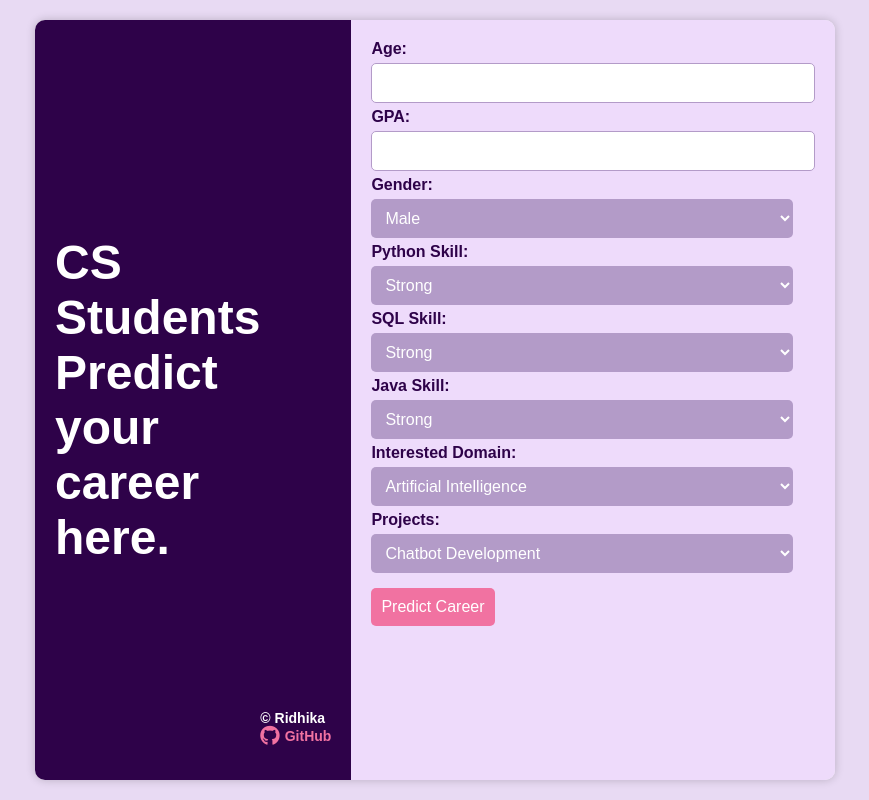
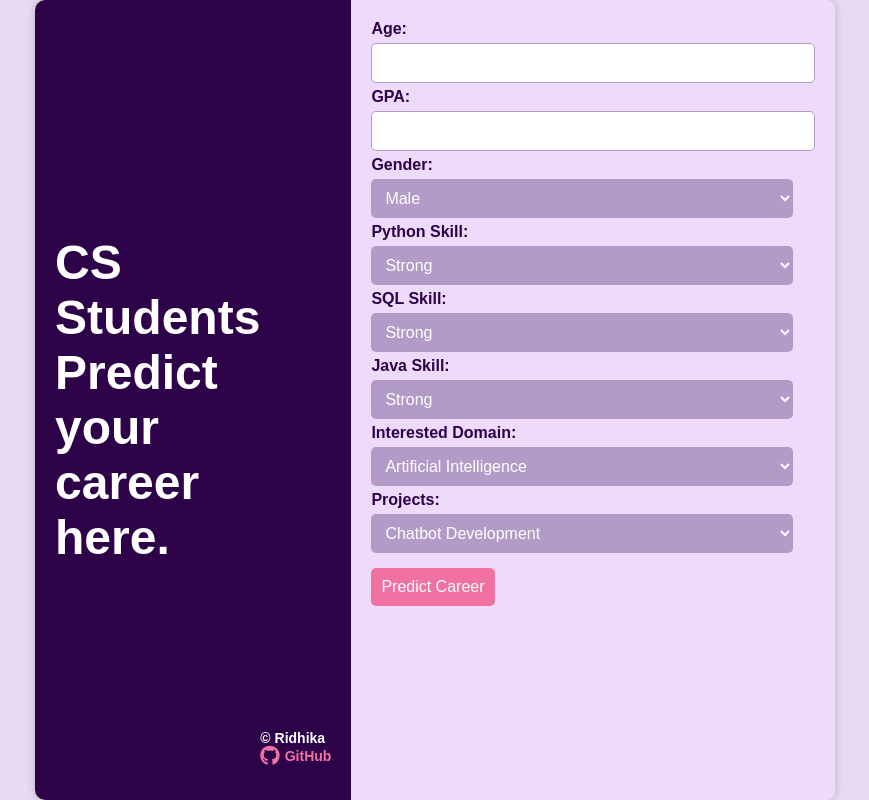
Before and after one commit to Ridhyka/career-predictor, a Flask app: page / in a window 1280 px wide. Shown: the whole page, without its empty margins (205-1074 px from the left). Run offline with Flask 3, Linux system fonts and the light colour scheme; parts of the project's set-up code (start-up, migrations or seed data) failed here and were passed over.

Commit message:
Update styles.css

```diff
--- a/static/styles.css
+++ b/static/styles.css
@@ -16,7 +16,7 @@ body {
     border-radius: 10px;
     max-width: 800px;
     width: 100%;
-    height:95%;
+    height:100%;
     box-shadow: 0px 0px 10px rgba(0, 0, 0, 0.2);
     overflow: hidden;
 }
```
